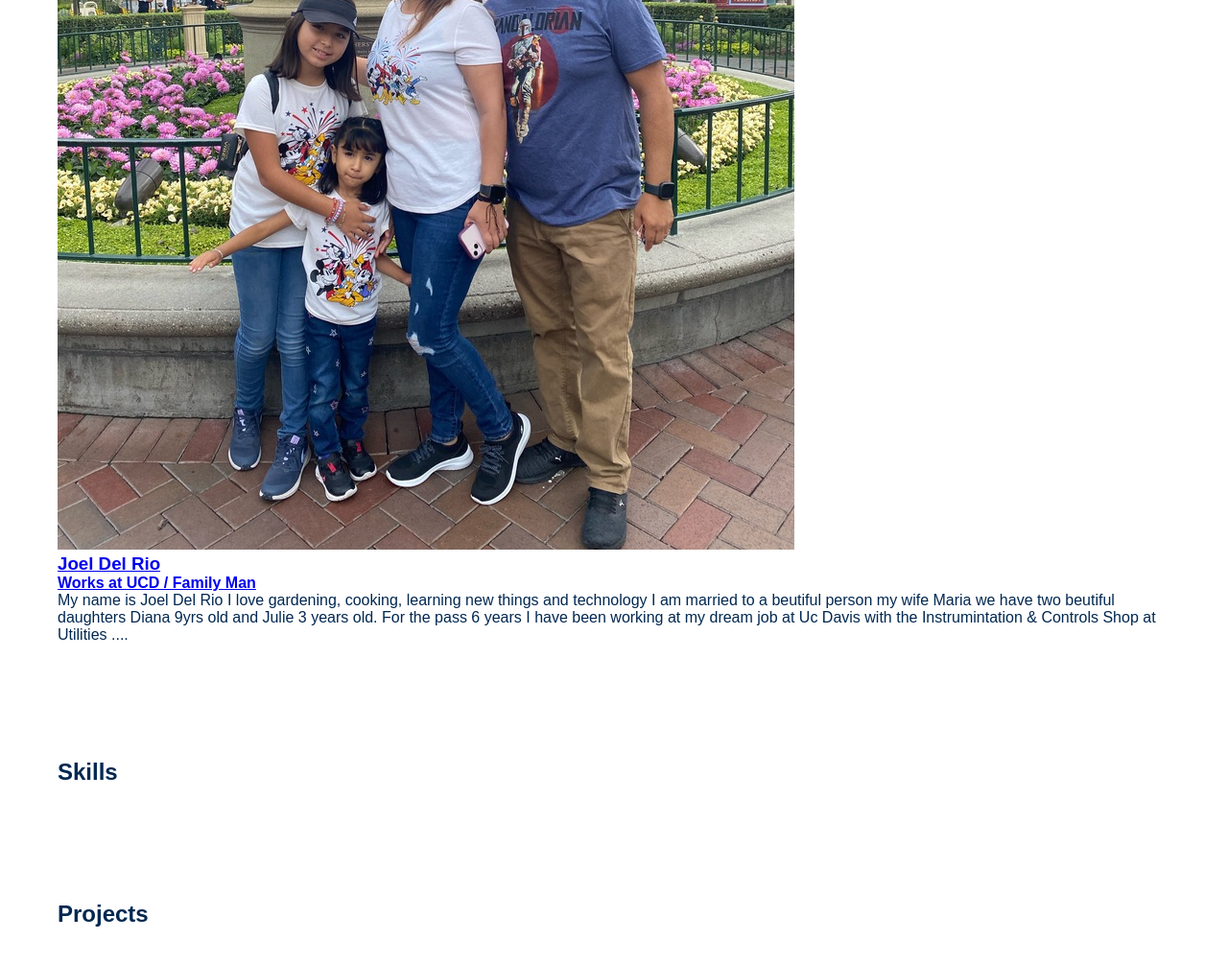
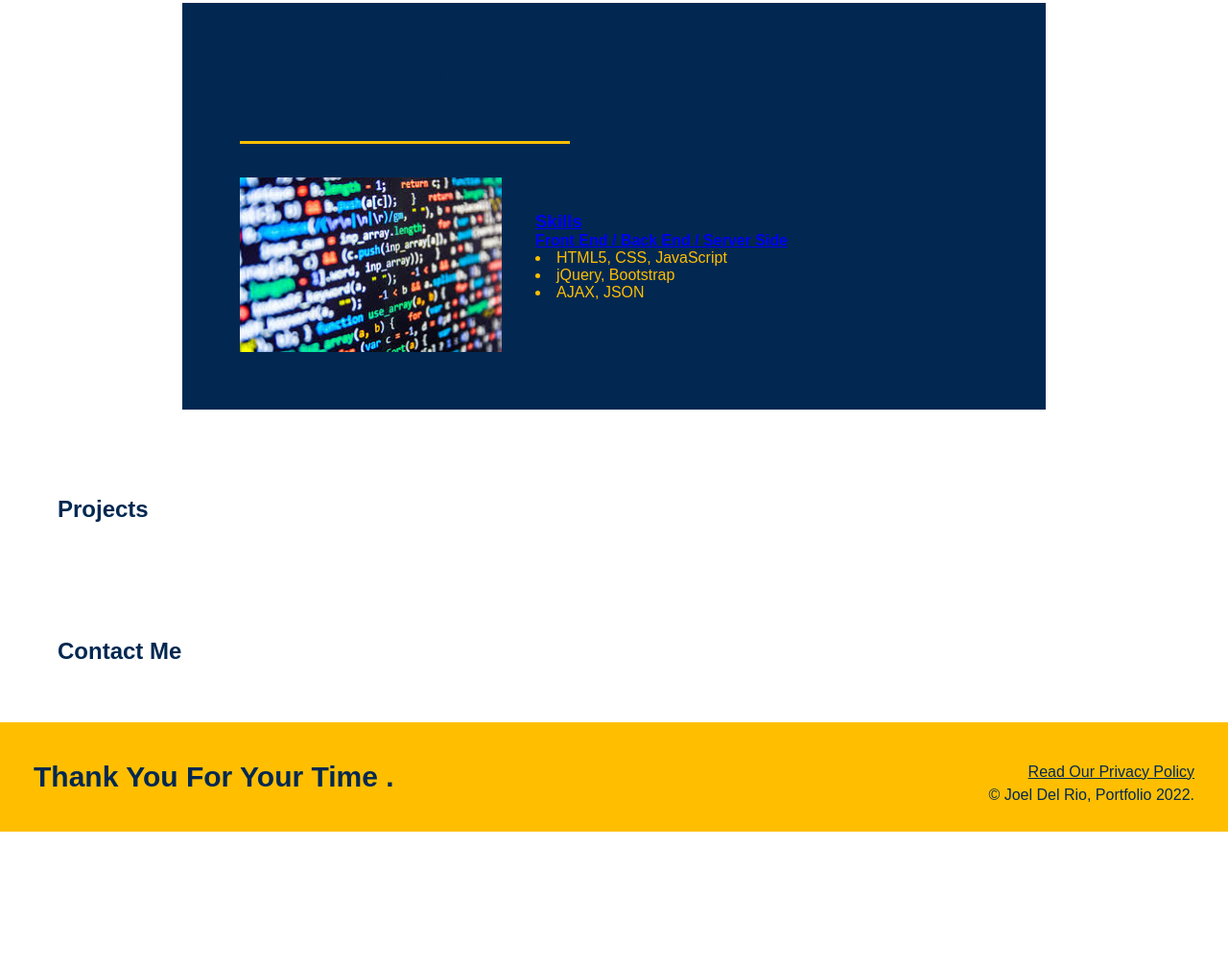
Before and after one commit to joel57/Portfolio_22, a plain HTML site: page index.html in a window 1280 px wide. Shown: the part 1365-2370 px from the top of the page at 96% size. After the commit the page ends 2232 px from the top, so only its background shows below. Drawn offline with Linux system fonts and the light colour scheme.

Commit message:
set the body boxes

```diff
--- a/assets/css/style.css
+++ b/assets/css/style.css
@@ -86,7 +86,15 @@ section{
 
 .hero_about{
     background-image: url(../images/family.jpeg);
-    background-size:contain;
+    background-size: contain;
+    Height: 600px;
+    position: relative;
+}
+
+.hero_skills{
+    background-image: url(../images/skills.jpeg);
+    height: 600px;
+    background-size: cover;
     Height: 600px;
     position: relative;
 }
@@ -156,3 +164,22 @@ section{
 .secondary-border {
     border-color: #022851;
 }
+
+.body_navs {
+    width: 900px;
+    margin: 0 auto 30px auto;
+    background:#022851;
+    color:#ffBF00;
+    overflow: auto;
+}
+
+.body_navs img{
+    width: 35%;
+    float: left;
+}
+
+.body-bio {
+    padding: 35px;
+    float: right;
+    width: 65%;
+}
--- a/index.html
+++ b/index.html
@@ -44,6 +44,8 @@
 
     </header>
 
+
+
     <!--Call To Action ( CTA ) hero form container-->
     <section class="hero">
 
@@ -83,16 +85,20 @@
     </section>
     <!-- end of hero CTA container-->
 
+
+
     <!--About me section-->
-    <section id="about-me" class="about">
+    <section id="about-me" class="body_navs">
+
         <h2 class="section-title primary-border">About Me</h2>
+
 
          <a href="./pages/about_me.html">
 
             <article class="about2">
                 <img src="./assets/images/family.jpeg" alt="picture of me and my family infront of the disney castle" />
 
-                <div class="about-bio">
+                <div class="body-bio">
                     <h3>Joel Del Rio</h3>
                     <h4>Works at UCD / Family Man</h4>
 
@@ -110,21 +116,56 @@
 
     </section>
 
+
     <!--My skills area-->
-    <section id="skills" class="skills">
-        <h2>Skills</h2>
-        <a href="#"></a>
+
+    <section id="skills" class="body_navs">
+
+        <h2 class="section-title primary-border">Skills</h2>
+
+        <a href="./pages/skills.html">
+
+        <article class="skills2">
+            <img src="./assets/images/skills.jpeg" alt="image of a computer screen with code on it" />
+
+            <div class="body-bio">
+                <h3>Skills</h3>
+                <h4>Front End / Back End / Server Side</h4>
+
+
+        </a>
+
+
+        <p>
+            <Li>
+                HTML5, CSS, JavaScript
+            </Li>
+
+            <li>
+                jQuery, Bootstrap
+            </li>
+
+            <li>
+                AJAX, JSON
+            </li>
+
+            </div>
+
+        </article>
+
+        </p>
     </section>
 
     <!--Projects I have completed-->
     <section id="projects" class="projects">
         <h2>Projects</h2>
-        <a href="#"></a>
+        <a href="./pages/projects.html"></a>
     </section>
 
     <!--contaact me info-->
     <section id="contact-me" class="contact">
         <h2>Contact Me</h2>
+        <a href="./pages/contact_me.html"></a>
     </section>
 
 </body>
```
Also changed, not shown: pages/about_me.html (+3 -1 lines), pages/skills.html (+21 -0 lines), assets/images/skills.jpeg (added), 1 other file.
